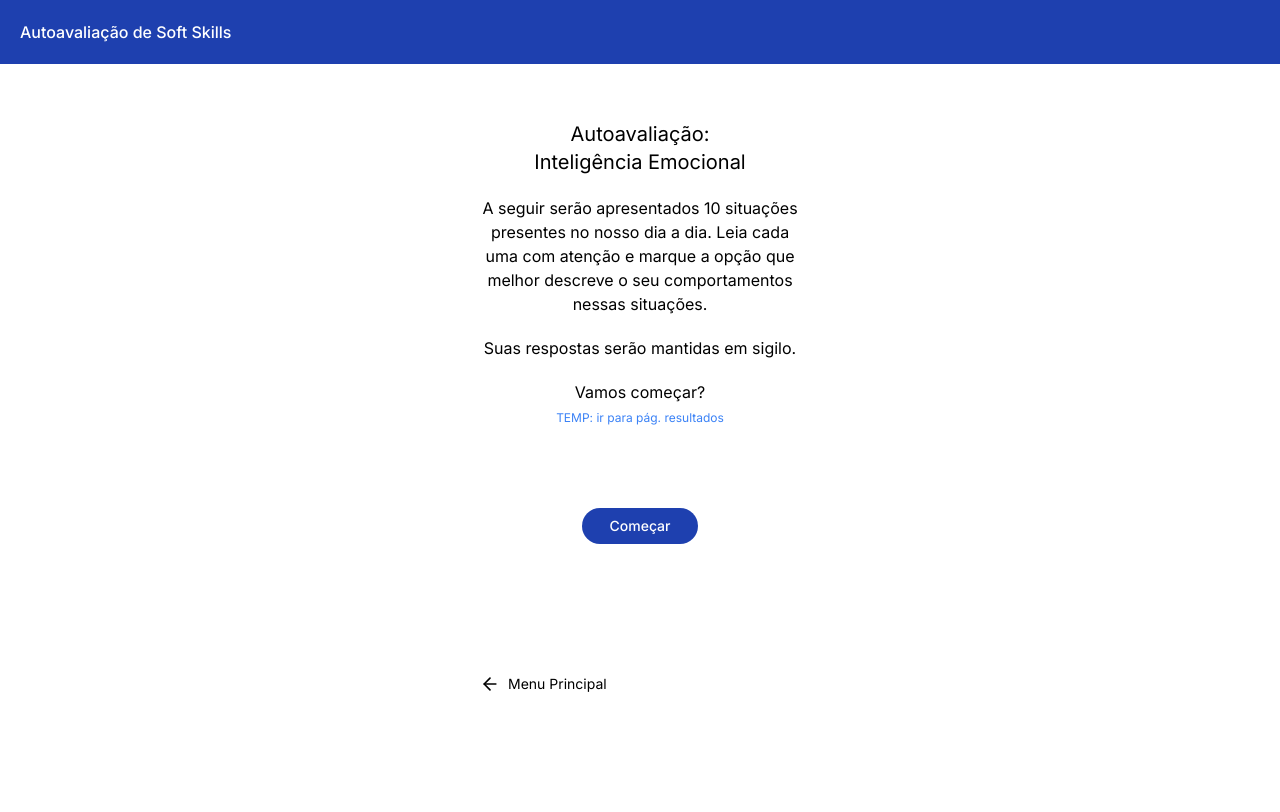
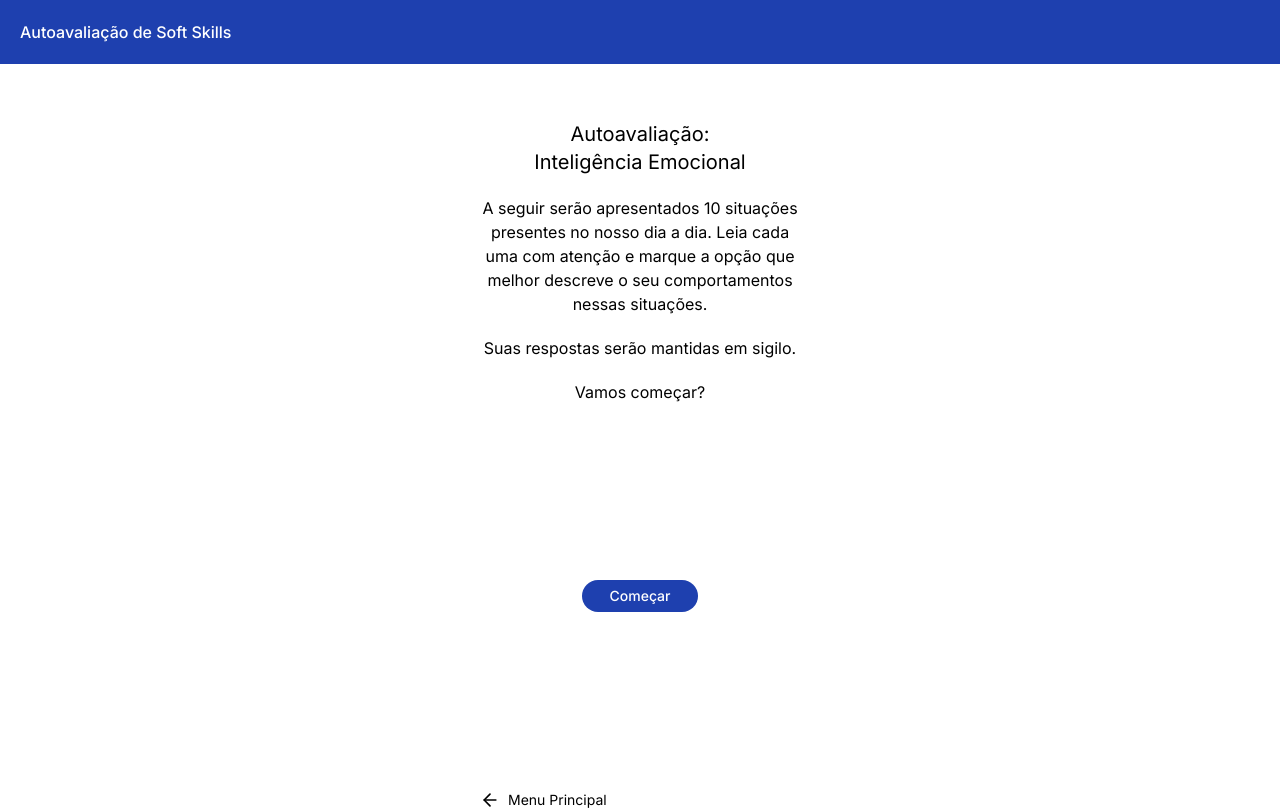
Before and after one commit to facsenacdf-2024/soft-skills-app, a Next.js app: page /inteligencia-emocional in a window 1280 px wide. Built offline with nearby package versions, Linux system fonts and the light colour scheme.

Commit message:
contagem de questoes

```diff
--- a/src/app/inteligencia-emocional/page.tsx
+++ b/src/app/inteligencia-emocional/page.tsx
@@ -1,6 +1,6 @@
 'use client';
 import { ArrowLeft } from "lucide-react";
-import Button from "../../components/button";
+import Anchor from "@/components/anchor";
 
 export default function InteligenciaEmocional() {
   return (
@@ -22,9 +22,8 @@ export default function InteligenciaEmocional() {
           Vamos começar?
         </p>
 
-        <a href="/results" className="text-xs text-blue-500">TEMP: ir para pág. resultados</a>
       </div>
-      <Button title="Começar" func={() => { }} className="my-20 w-fit mx-auto block" />
+      <Anchor link="/formularios" title="Começar" className="my-44 w-fit mx-auto block" />
       <div className="max-w-xs mx-auto mt-32">
         <a href="/" className="flex items-center gap-2 text-sm w-fit">
           <ArrowLeft width={20}/>
--- a/src/app/perguntas/page.tsx
+++ /dev/null
@@ -1,28 +0,0 @@
-'use client'
-import Button from "@/components/button"
-
-export default function perguntas() {
-
-    let VT = 10 //Valor total pontos
-
-    return (
-
-        <>
-            <h2>Testando perguntas</h2>
-            <Button // a cada "sim" pontuação perde 1
-                title="Sim"
-                func={() => {
-                    VT--
-                    console.log(VT);
-                }}
-            />
-           <Button // a cada "não" pontuação permanece a mesma
-                title="Não"
-                func={() => {
-                    VT = VT
-                    console.log(VT);
-                }}
-            />
-        </>
-    )
-}
```
